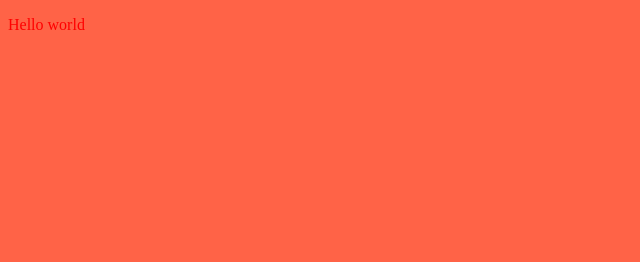
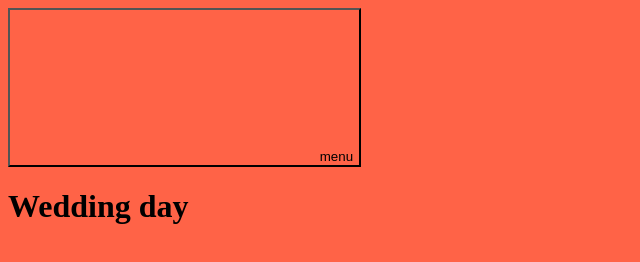
Before and after one commit to Tom826/wed_IT, a plain HTML site: page index.html in a window 1280 px wide. Shown: the whole page, without its empty margins (0-640 px from the left). Drawn offline with Linux system fonts and the light colour scheme.

Commit message:
Deploying to gh-pages from @ Tom826/wed_IT@68db176e45ae0b04147a7f4cd6d96119d74f1b5c 🚀

```diff
--- a/index.html
+++ b/index.html
@@ -2,4 +2,4 @@
     <link rel="preload" href="./fonts/ptsansbold.woff2" as="font"> --><link rel="stylesheet" href="css/style.min.css"><!-- <link rel="icon" href="favicon.ico">
     <link rel="icon" href="img/favicons/favicon-32.svg">
     <link rel="apple-touch-icon" href="img/favicons/apple-icon-180x180.png">
-    <link rel="manifest" href="manifest.webmanifest"> --><meta name="viewport" content="width=device-width,initial-scale=1"></head><body><header></header><p class="test">Hello world</p></body></html>
+    <link rel="manifest" href="manifest.webmanifest"> --><meta name="viewport" content="width=device-width,initial-scale=1"></head><body class="page"><header class="page__header header"><button class="header__btn" type="button"><svg></svg> <span class="header__btn-text">menu</span></button><h1 class="header__title">Wedding day</h1></header><main class="page__main main"></main><footer class="page__footer footer"></footer></body></html>
```
